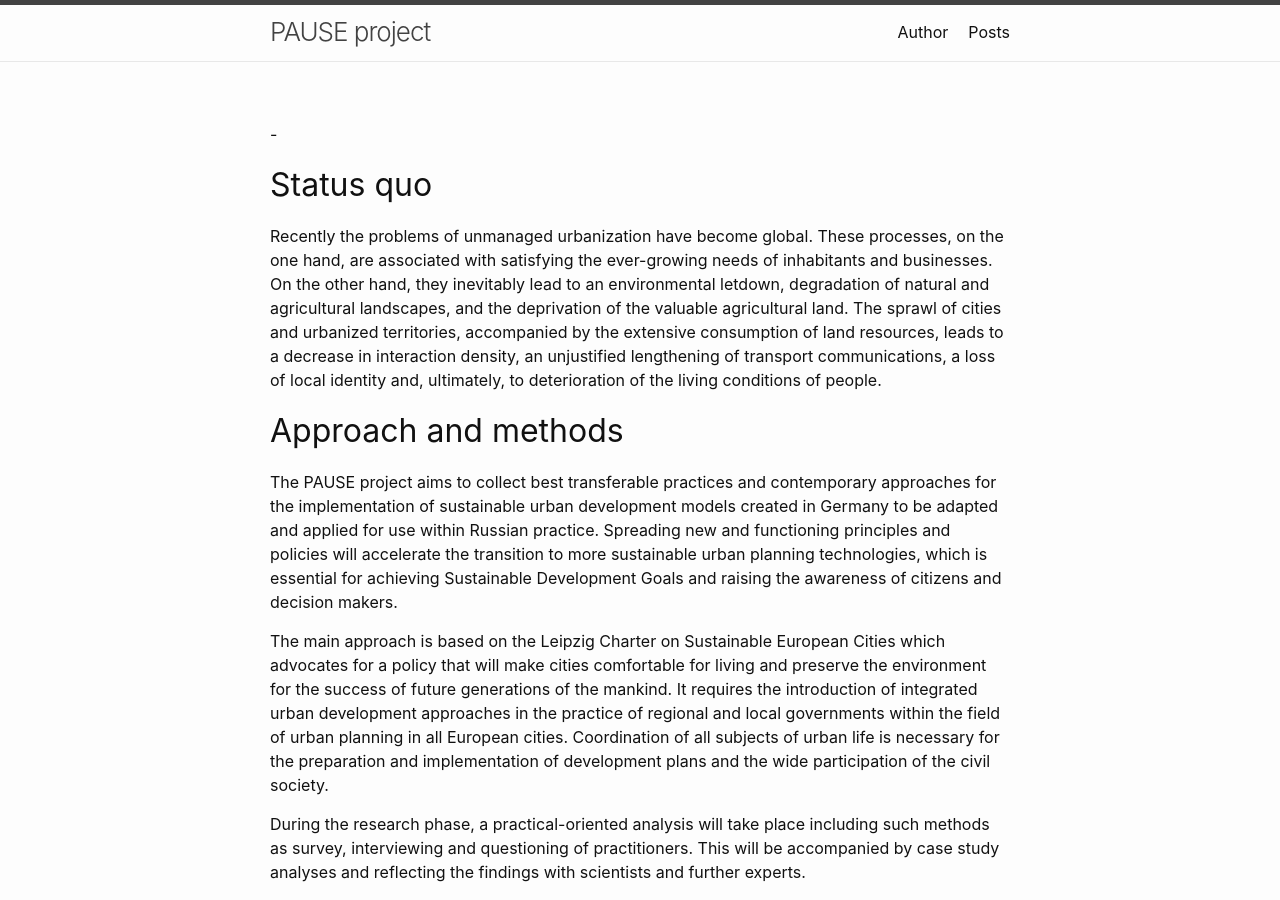
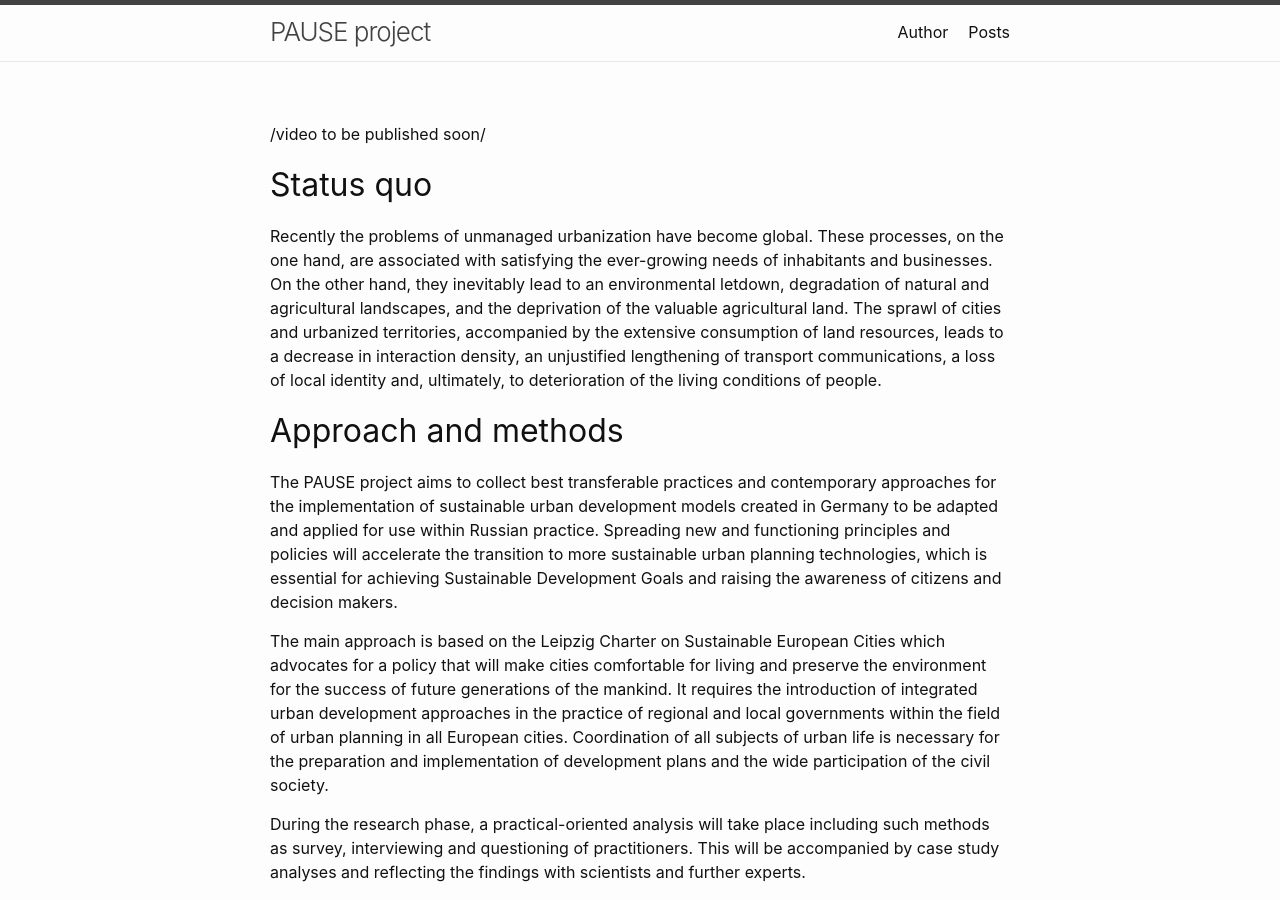
Before and after one commit to boikod/pause, a Jekyll site: the page built from index.md, in a window 1280 px wide and 900 px high. Built offline with Jekyll 4.4.1, drawn with Linux system fonts in a browser that asks for light colours.

Commit message:
Update index.md

```diff
--- a/index.md
+++ b/index.md
@@ -2,7 +2,7 @@
 layout: page
 permalink: /
 ---
--
+/video to be published soon/
 ## Status quo
 Recently the problems of unmanaged urbanization have become global. These processes, on the one hand, are associated with satisfying the ever-growing needs of inhabitants and businesses. On the other hand, they inevitably lead to an environmental letdown, degradation of natural and agricultural landscapes, and the deprivation of the valuable agricultural land. The sprawl of cities and urbanized territories, accompanied by the extensive consumption of land resources, leads to a decrease in interaction density, an unjustified lengthening of transport communications, a loss of local identity and, ultimately, to deterioration of the living conditions of people.
 
```
